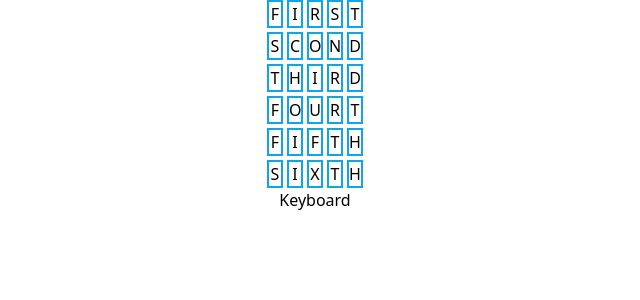
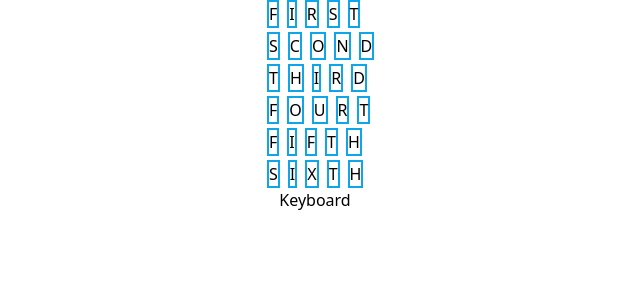
Before and after one commit to RdotSilva/TypeScript-React-WordUp, a React (Create React App) app: page / in a window 1280 px wide. Shown: the top 300 px of the page, without its empty margins (325-965 px from the left). Built offline with nearby package versions, Linux system fonts and the light colour scheme.

Commit message:
Change board divs to flex

```diff
--- a/src/components/Board.tsx
+++ b/src/components/Board.tsx
@@ -7,42 +7,42 @@ const Board = (props: Props) => {
   return (
     <div className="flex justify-center">
       <div className="grid grid-rows-5 gap-1 w-24 ">
-        <div className="grid grid-cols-5 gap-1">
+        <div className="flex gap-2">
           <Letter letterPos={0} attemptVal={0} />
           <Letter letterPos={1} attemptVal={0} />
           <Letter letterPos={2} attemptVal={0} />
           <Letter letterPos={3} attemptVal={0} />
           <Letter letterPos={4} attemptVal={0} />
         </div>
-        <div className="grid grid-cols-5 gap-1">
+        <div className="flex gap-2">
           <Letter letterPos={0} attemptVal={1} />
           <Letter letterPos={1} attemptVal={1} />
           <Letter letterPos={2} attemptVal={1} />
           <Letter letterPos={3} attemptVal={1} />
           <Letter letterPos={4} attemptVal={1} />
         </div>
-        <div className="grid grid-cols-5 gap-1">
+        <div className="flex gap-2">
           <Letter letterPos={0} attemptVal={2} />
           <Letter letterPos={1} attemptVal={2} />
           <Letter letterPos={2} attemptVal={2} />
           <Letter letterPos={3} attemptVal={2} />
           <Letter letterPos={4} attemptVal={2} />
         </div>
-        <div className="grid grid-cols-5 gap-1">
+        <div className="flex gap-2">
           <Letter letterPos={0} attemptVal={3} />
           <Letter letterPos={1} attemptVal={3} />
           <Letter letterPos={2} attemptVal={3} />
           <Letter letterPos={3} attemptVal={3} />
           <Letter letterPos={4} attemptVal={3} />
         </div>
-        <div className="grid grid-cols-5 gap-1">
+        <div className="flex gap-2">
           <Letter letterPos={0} attemptVal={4} />
           <Letter letterPos={1} attemptVal={4} />
           <Letter letterPos={2} attemptVal={4} />
           <Letter letterPos={3} attemptVal={4} />
           <Letter letterPos={4} attemptVal={4} />
         </div>
-        <div className="grid grid-cols-5 gap-1">
+        <div className="flex gap-2">
           <Letter letterPos={0} attemptVal={5} />
           <Letter letterPos={1} attemptVal={5} />
           <Letter letterPos={2} attemptVal={5} />
```
